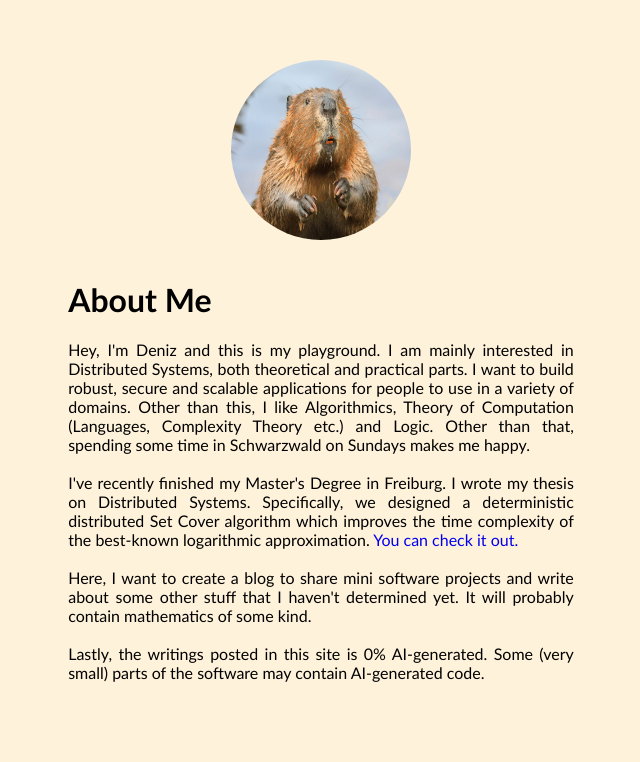
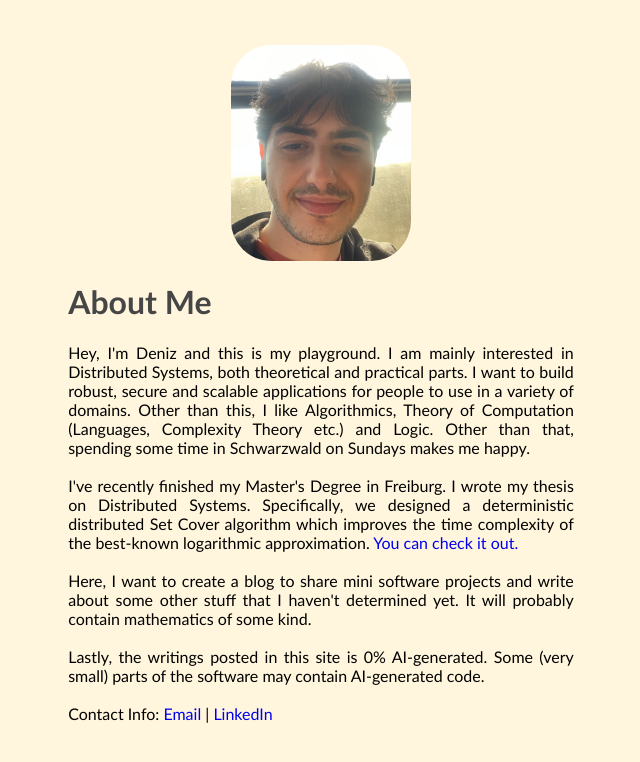
Before and after one commit to atalaydeniz/atalaydeniz.github.io, a Jekyll site: the page built from index.html, in a window 1280 px wide. Shown: the top 762 px of the page, without its empty margins (319-959 px from the left). Built offline with Jekyll 4.4.1, drawn with Linux system fonts in a browser that asks for light colours.

Commit message:
Photo change - add. info

```diff
--- a/assets/css/styles.css
+++ b/assets/css/styles.css
@@ -1,5 +1,5 @@
 body {
-  background-color: #FFF2DB;
+  background-color: #FFF6DD;
   font-family: "Gill Sans", sans-serif;
 }
 
@@ -8,13 +8,14 @@ a {
 }
 
 .photodiv {
-  margin-top: 60px;
-  margin-bottom: 40px;
+  margin-top: 45px;
+  margin-bottom: 20px;
 }
 
 .introductiontitle {
   margin-left: 30%;
   margin-right: 30%;
+  color: #464646;
 }
 
 .introduction {
@@ -25,8 +26,13 @@ a {
 
 .avatar {
   width: 180px;
-  height: 180px;
-  border-radius: 50%;
+  height: 216px;
+      /* fill the container, preserving aspect ratio, and cropping to fit */
+    background-size: cover;
+
+    /* center the image vertically and horizontally */
+    background-position: top center;
+    border-radius: 40px;
   display: block;
   margin: auto;
 }
--- a/index.html
+++ b/index.html
@@ -11,7 +11,7 @@ title: Home
   </head>
   <body>
     <div class="photodiv">
-        <img src="assets/images/beaver.jpg" class="avatar">
+        <img src="assets/images/photo-on-random-train-adj.JPG" class="avatar">
     </div>
     <h1 class="introductiontitle">About Me</h1>
     <p class="introduction">Hey, I'm Deniz and this is my playground. I am mainly interested in Distributed
@@ -31,6 +31,10 @@ title: Home
         <br><br>
         Lastly, the writings posted in this site is 0% AI-generated. Some (very small) parts of
         the software may contain AI-generated code.
-    </p>
+        <br><br>
+        Contact Info: <a href="mailto: atalay.aydindeniz@gmail.com">Email</a> | <a href="https://www.linkedin.com/in/deniz-atalay-0685bb16b/">
+          LinkedIn
+        </a>
+      </p>
   </body>
 </html>
```
Also changed, not shown: assets/images/photo-on-random-train-adj.jpg (added), 3 other files.
